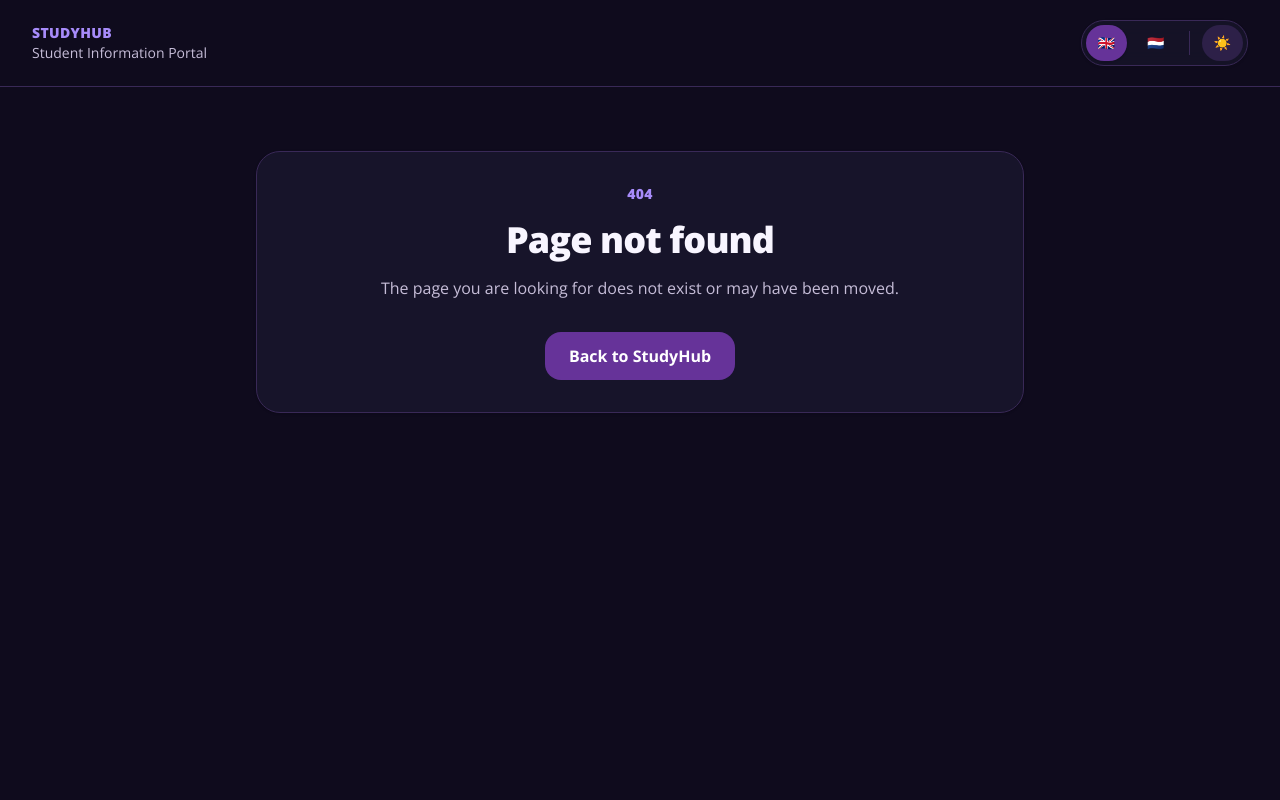
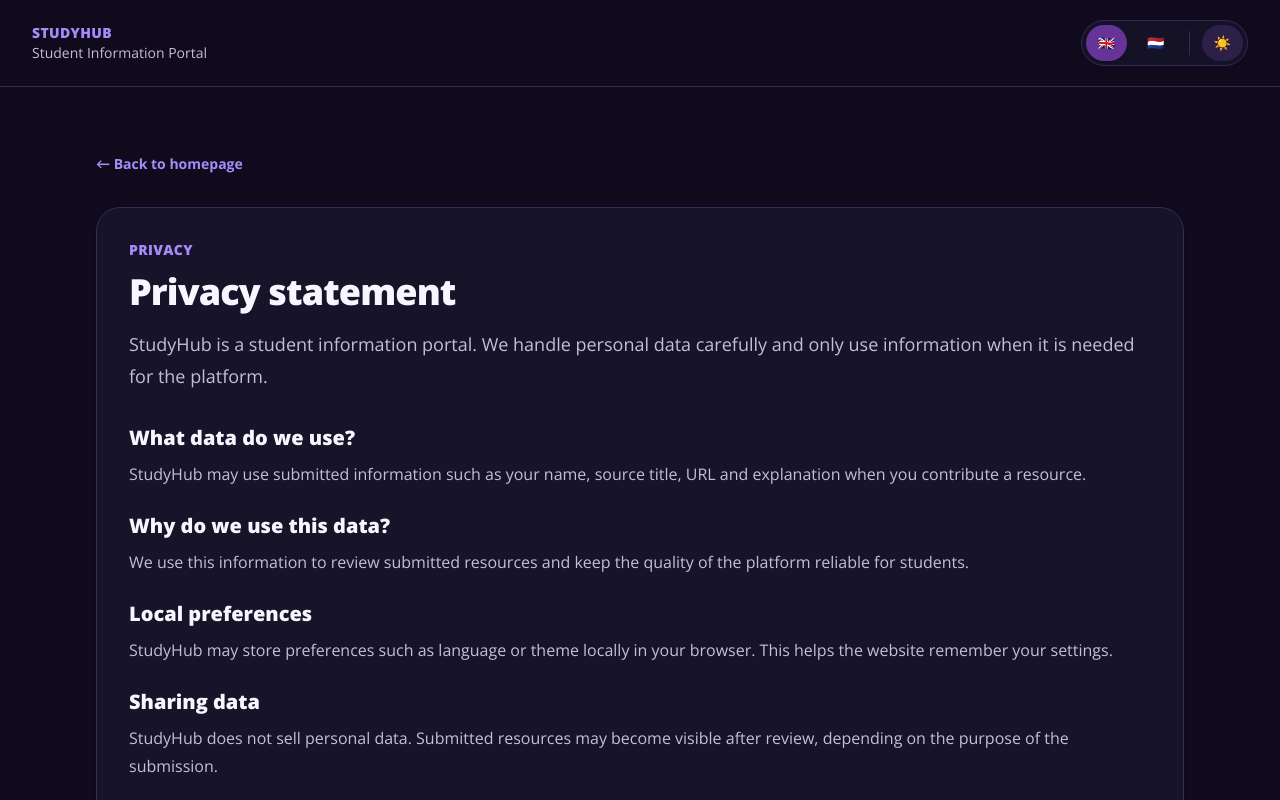
Before and after one commit to docentDavid/studyhub, a Next.js app: page /privacy in a window 1280 px wide. Before the commit this address had no page. Shown: the top 800 px of the page. Built offline with nearby package versions, Linux system fonts and the light colour scheme.

Commit message:
feat: privacy page added and some minor bugs fixed

```diff
--- a/app/layout.tsx
+++ b/app/layout.tsx
@@ -16,10 +16,10 @@
 };
 
 export const metadata: Metadata = {
-  metadataBase: new URL("http://localhost:3000"),
+  metadataBase: new URL("https://studyhub-three-kappa.vercel.app/"),
   title: {
-    default: "StudyHub",
-    template: "%s | StudyHub",
+    default: "StudyHub | Home",
+    template: "StudyHub | %s",
   },
   icons: {
     icon: "/favicon.ico",
--- /dev/null
+++ b/app/privacy/page.tsx
@@ -0,0 +1,5 @@
+import { PrivacyPageClient } from "@/components/privacy-page-client";
+
+export default function PrivacyPage() {
+  return <PrivacyPageClient />;
+}
--- a/components/footer.tsx
+++ b/components/footer.tsx
@@ -52,6 +52,7 @@
           >
             <Link
               href="/"
+              onClick={() => window.scrollTo({ top: 0, behavior: "smooth" })}
               className="text-[var(--muted)] transition hover:text-[var(--brand)] focus:outline-none focus:ring-2 focus:ring-[var(--brand)]"
             >
               {language === "en" ? "Home" : "Start"}
@@ -65,10 +66,10 @@
             </Link>
 
             <Link
-              href="#"
-              className="text-[var(--muted)] transition hover:text-[var(--brand)] focus:outline-none focus:ring-2 focus:ring-[var(--brand)]"
+              href="/privacy"
+              className="text-[var(--muted)] transition hover:text-[var(--brand)] focus:outline-none focus-visible:ring-2 focus-visible:ring-[var(--brand)]"
             >
-              Privacy
+              {language === "en" ? "Privacy" : "Privacy"}
             </Link>
           </nav>
         </div>
--- a/components/not-found-client.tsx
+++ b/components/not-found-client.tsx
@@ -31,22 +31,19 @@
   }, []);
 
   return (
-    <main className="min-h-screen bg-[var(--background)] px-4 py-16 text-[var(--foreground)] sm:px-6 lg:px-8">
-      <section className="mx-auto max-w-3xl rounded-3xl border border-[var(--border)] bg-[var(--surface)] p-8 text-center shadow-sm">
-        <p className="text-sm font-black uppercase tracking-wide text-[var(--brand)]">
+    <main className="min-h-screen bg-[var(--background)] text-[var(--foreground)]">
+      <section className="mx-auto max-w-3xl px-4 py-16 sm:px-6 lg:px-8">
+        <p className="text-9xl font-black uppercase tracking-wide text-[var(--brand)]">
           404
         </p>
-
         <h1 className="mt-4 text-4xl font-black tracking-tight">
           {language === "en" ? "Page not found" : "Pagina niet gevonden"}
         </h1>
-
         <p className="mt-4 text-[var(--muted)]">
           {language === "en"
             ? "The page you are looking for does not exist or may have been moved."
             : "De pagina die je zoekt bestaat niet of is mogelijk verplaatst."}
         </p>
-
         <Link
           href="/"
           className="mt-8 inline-flex rounded-2xl bg-[var(--brand-dark)] px-6 py-3 font-bold text-white transition hover:opacity-90 focus:outline-none focus:ring-2 focus:ring-[var(--brand)]"
--- /dev/null
+++ b/components/privacy-page-client.tsx
@@ -0,0 +1,133 @@
+"use client";
+
+import Link from "next/link";
+import { useEffect, useState } from "react";
+
+type Language = "en" | "nl";
+
+const copy = {
+  en: {
+    back: "Back to homepage",
+    label: "Privacy",
+    title: "Privacy statement",
+    intro:
+      "StudyHub is a student information portal. We handle personal data carefully and only use information when it is needed for the platform.",
+    sections: [
+      {
+        title: "What data do we use?",
+        text: "StudyHub may use submitted information such as your name, source title, URL and explanation when you contribute a resource.",
+      },
+      {
+        title: "Why do we use this data?",
+        text: "We use this information to review submitted resources and keep the quality of the platform reliable for students.",
+      },
+      {
+        title: "Local preferences",
+        text: "StudyHub may store preferences such as language or theme locally in your browser. This helps the website remember your settings.",
+      },
+      {
+        title: "Sharing data",
+        text: "StudyHub does not sell personal data. Submitted resources may become visible after review, depending on the purpose of the submission.",
+      },
+      {
+        title: "Contact",
+        text: "For questions about privacy or submitted content, contact the StudyHub maintainer.",
+      },
+    ],
+  },
+  nl: {
+    back: "Terug naar startpagina",
+    label: "Privacy",
+    title: "Privacyverklaring",
+    intro:
+      "StudyHub is een studenten informatieportaal. We gaan zorgvuldig om met persoonsgegevens en gebruiken informatie alleen wanneer dat nodig is voor het platform.",
+    sections: [
+      {
+        title: "Welke gegevens gebruiken we?",
+        text: "StudyHub kan ingezonden informatie gebruiken, zoals je naam, de titel van een bron, URL en toelichting wanneer je een bron instuurt.",
+      },
+      {
+        title: "Waarom gebruiken we deze gegevens?",
+        text: "We gebruiken deze informatie om ingezonden bronnen te beoordelen en de kwaliteit van het platform betrouwbaar te houden voor studenten.",
+      },
+      {
+        title: "Lokale voorkeuren",
+        text: "StudyHub kan voorkeuren zoals taal of thema lokaal in je browser opslaan. Daardoor kan de website je instellingen onthouden.",
+      },
+      {
+        title: "Gegevens delen",
+        text: "StudyHub verkoopt geen persoonsgegevens. Ingezonden bronnen kunnen na controle zichtbaar worden, afhankelijk van het doel van de inzending.",
+      },
+      {
+        title: "Contact",
+        text: "Voor vragen over privacy of ingezonden content kun je contact opnemen met de beheerder van StudyHub.",
+      },
+    ],
+  },
+};
+
+export function PrivacyPageClient() {
+  const [language, setLanguage] = useState<Language>("en");
+
+  useEffect(() => {
+    const savedLanguage = localStorage.getItem("language") as Language | null;
+
+    if (savedLanguage === "en" || savedLanguage === "nl") {
+      setLanguage(savedLanguage);
+    }
+
+    function handleLanguageChange(event: Event) {
+      const customEvent = event as CustomEvent;
+
+      if (customEvent.detail === "en" || customEvent.detail === "nl") {
+        setLanguage(customEvent.detail);
+      }
+    }
+
+    window.addEventListener("language-change", handleLanguageChange);
+
+    return () => {
+      window.removeEventListener("language-change", handleLanguageChange);
+    };
+  }, []);
+
+  const t = copy[language];
+
+  return (
+    <main className="min-h-screen bg-[var(--background)] text-[var(--foreground)]">
+      <section className="mx-auto max-w-6xl px-4 py-16 sm:px-6 lg:px-8">
+        <Link
+          href="/"
+          className="text-sm font-bold text-[var(--brand)] transition hover:opacity-80 focus-visible:outline-none focus-visible:ring-2 focus-visible:ring-[var(--brand)]"
+        >
+          ← {t.back}
+        </Link>
+
+        <div className="mt-8 rounded-3xl border border-[var(--border)] bg-[var(--surface)] p-6 shadow-sm sm:p-8">
+          <p className="text-sm font-black uppercase tracking-wide text-[var(--brand)]">
+            {t.label}
+          </p>
+
+          <h1 className="mt-3 text-3xl font-black tracking-tight sm:text-4xl">
+            {t.title}
+          </h1>
+
+          <p className="mt-4 text-lg leading-8 text-[var(--muted)]">
+            {t.intro}
+          </p>
+
+          <div className="mt-8 space-y-6">
+            {t.sections.map((section) => (
+              <section key={section.title}>
+                <h2 className="text-xl font-black">{section.title}</h2>
+                <p className="mt-2 leading-7 text-[var(--muted)]">
+                  {section.text}
+                </p>
+              </section>
+            ))}
+          </div>
+        </div>
+      </section>
+    </main>
+  );
+}
--- a/components/site-branding.tsx
+++ b/components/site-branding.tsx
@@ -34,13 +34,13 @@
     <Link
       href="/"
       aria-label="Go to homepage"
-      className="block cursor-pointer focus:outline-none focus:ring-2 focus:ring-[var(--brand)] focus:ring-offset-2"
+      className="block cursor-pointer focus:outline-none focus-visible:ring-2 focus-visible:ring-[var(--brand)] focus-visible:ring-offset-2"
     >
-      <p className="text-sm font-black uppercase tracking-wide text-[var(--brand)]">
+      <p className="text-sm font-black uppercase tracking-wide text-[var(--brand)] hover:opacity-90">
         StudyHub
       </p>
 
-      <p className="text-sm text-[var(--muted)]">
+      <p className="text-sm text-[var(--muted)] hover:opacity-90">
         {language === "en"
           ? "Student Information Portal"
           : "Student Informatieportaal"}
--- a/components/submit-page-client.tsx
+++ b/components/submit-page-client.tsx
@@ -76,8 +76,8 @@
     "mt-2 w-full rounded-2xl border border-[var(--border)] bg-[var(--background)] p-3 text-[var(--foreground)] outline-none focus:ring-2 focus:ring-[var(--brand)]";
 
   return (
-    <main className="min-h-screen bg-[var(--background)] px-4 py-8 text-[var(--foreground)] sm:px-6 lg:px-8">
-      <section className="mx-auto max-w-6xl">
+    <main className="min-h-screen bg-[var(--background)] text-[var(--foreground)]">
+      <section className="mx-auto max-w-6xl px-4 py-8 sm:px-6 lg:px-8">
         <Link
           href="/"
           className="mb-6 inline-flex rounded-full border border-[var(--border)] bg-[var(--surface)] px-4 py-2 text-sm font-bold text-[var(--brand)] transition hover:bg-[var(--brand-soft)] focus:outline-none focus:ring-2 focus:ring-[var(--brand)]"
```
Also changed, not shown: components/top-controls.tsx (+9 -7 lines).
